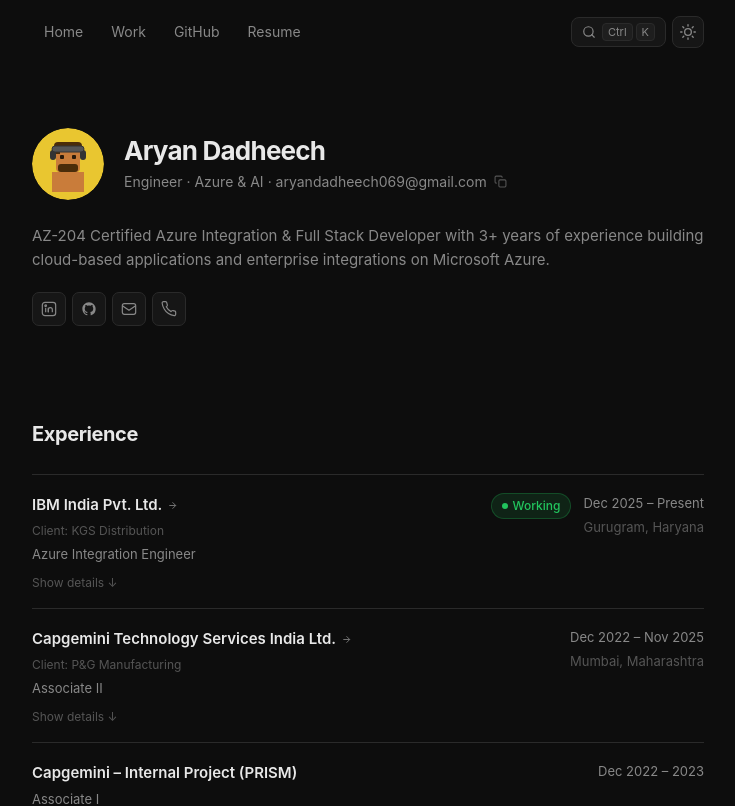
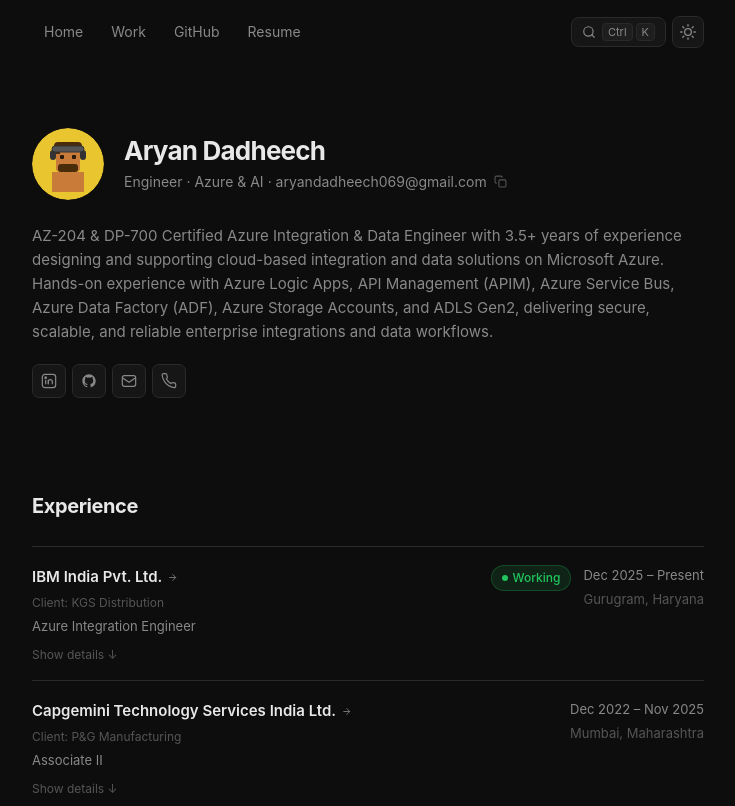
Before and after one commit to Aryandadhich/Portfolio, a React (Vite) app: page / in a window 1280 px wide. Shown: the top 806 px of the page, without its empty margins (272-1007 px from the left). Built offline with nearby package versions, Linux system fonts and the light colour scheme.

Commit message:
Update hero bio with AZ-204 & DP-700 certified summary

```diff
--- a/src/components/Hero.jsx
+++ b/src/components/Hero.jsx
@@ -52,7 +52,7 @@
 
         {/* Bio */}
         <p className="hero-bio">
-          AZ-204 Certified Azure Integration &amp; Full Stack Developer with 3+ years of experience building cloud-based applications and enterprise integrations on Microsoft Azure.
+          AZ-204 &amp; DP-700 Certified Azure Integration &amp; Data Engineer with 3.5+ years of experience designing and supporting cloud-based integration and data solutions on Microsoft Azure. Hands-on experience with Azure Logic Apps, API Management (APIM), Azure Service Bus, Azure Data Factory (ADF), Azure Storage Accounts, and ADLS Gen2, delivering secure, scalable, and reliable enterprise integrations and data workflows.
         </p>
 
         {/* Social icons */}
```
